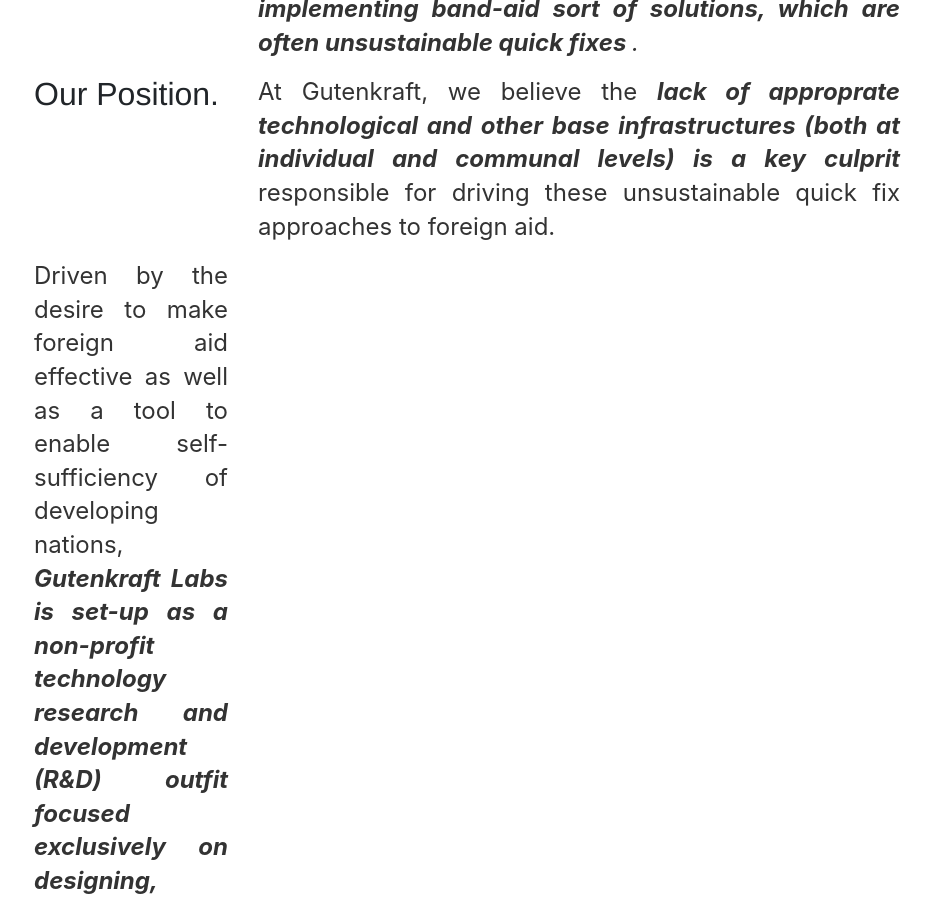
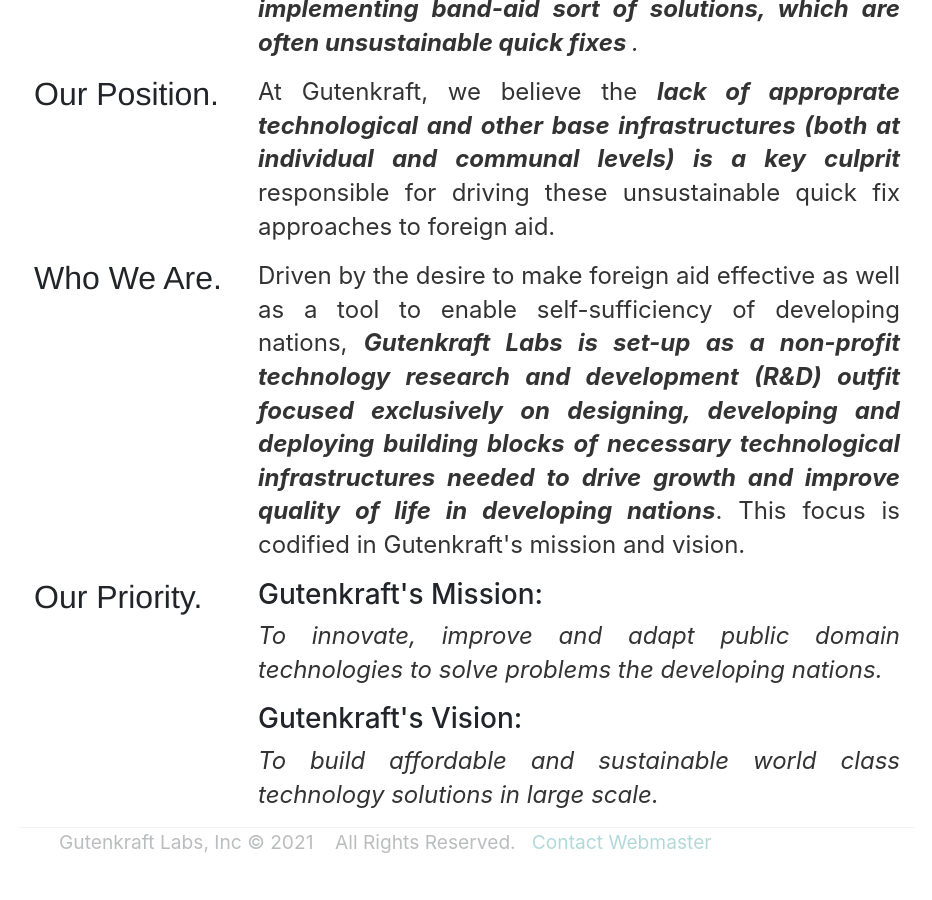
Before and after one commit to oferonmi/datafilik.github.io, a Jekyll site: the page built from index.html, in a window 1280 px wide and 900 px high, scrolled down 656 px. Shown: the whole window, without its empty margins (173-1105 px from the left). Built offline with Jekyll 4.4.1, drawn with Linux system fonts in a browser that asks for light colours.

Commit message:
content update

```diff
--- a/index.html
+++ b/index.html
@@ -32,7 +32,7 @@
 	</div>
 
 	<div class="row row-cols-2">
-		<div class="col-3 text-start>
+		<div class="col-3 text-start">
 			<h1>Who We Are.</h1>
 		</div>
 		<div class="col-9 text-start">
```
